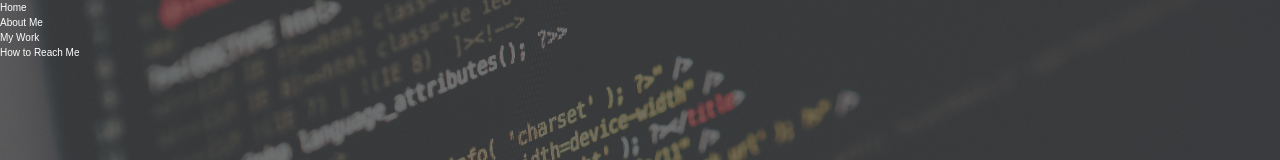
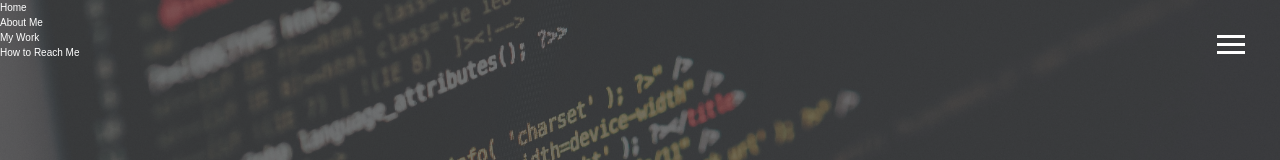
Before and after one commit to SwastikSonkusare/Portfolio-Website, a React (Create React App) app: page / in a window 1280 px wide. Shown: the top 160 px of the page. Built offline with nearby package versions, Linux system fonts and the light colour scheme.

Commit message:
added: menu button

```diff
--- a/src/components/Header/Header.js
+++ b/src/components/Header/Header.js
@@ -1,4 +1,4 @@
-import React from "react";
+import React, { useRef, useState } from "react";
 import { Link } from "react-router-dom";
 
 import { liItems } from "../../assets/data";
@@ -6,19 +6,49 @@ import { liItems } from "../../assets/data";
 import "./Header.scss";
 
 const Header = () => {
+  const menuBtnRef = useRef();
+  const menuRef = useRef();
+  const menuNavRef = useRef();
+  const menuBrandingRef = useRef();
+  const menuNavItems = document.querySelectorAll(".menu__nav-item");
+
+  const [showMenu, setShowMenu] = useState(false);
+
+  const toggleMenu = () => {
+    if (!showMenu) {
+      menuBtnRef.current.classList.add("close");
+      menuRef.current.classList.add("show");
+      menuNavRef.current.classList.add("show");
+      menuBrandingRef.current.classList.add("show");
+
+      menuNavItems.forEach((item) => item.classList.add("show"));
+
+      setShowMenu(true);
+    } else {
+      menuBtnRef.current.classList.remove("close");
+      menuRef.current.classList.remove("show");
+      menuNavRef.current.classList.remove("show");
+      menuBrandingRef.current.classList.remove("show");
+
+      menuNavItems.forEach((item) => item.classList.remove("show"));
+
+      setShowMenu(false);
+    }
+  };
+
   return (
     <header className="header">
-      <div className="header__menu-btn">
+      <div className="header__menu-btn" ref={menuBtnRef} onClick={toggleMenu}>
         <div className="header__btn-line"></div>
         <div className="header__btn-line"></div>
         <div className="header__btn-line"></div>
       </div>
 
-      <nav className="menu">
-        <div className="menu__branding">
+      <nav className="menu" ref={menuRef}>
+        <div className="menu__branding" ref={menuBrandingRef}>
           <div className="menu__portrait"></div>
         </div>
-        <ul className="menu__nav">
+        <ul className="menu__nav" ref={menuNavRef}>
           {liItems.map((item) => (
             <li className="menu__nav-item">
               <Link to="/" className="menu__nav-link">
--- a/src/components/Header/Header.scss
+++ b/src/components/Header/Header.scss
@@ -1,4 +1,5 @@
 @import "../../sass/variables";
+@import "../../sass/mixin";
 
 .header {
   position: fixed;
@@ -6,9 +7,48 @@
   width: 100%;
 
   &__menu-btn {
+    position: absolute;
+    z-index: 3;
+    top: 35px;
+    right: 35px;
+    cursor: pointer;
+    @include easeOut;
+
+    &:hover {
+      .header__btn-line {
+        &:nth-child(1) {
+          transform: translateY(-3px);
+        }
+
+        &:nth-child(3) {
+          transform: translateY(3px);
+        }
+      }
+    }
+
+    &.close {
+      transform: rotate(180deg);
+
+      .header__btn-line {
+        &:nth-child(1) {
+          transform: rotate(45deg) translate(5px, 5px);
+        }
+        &:nth-child(2) {
+          opacity: 0;
+        }
+        &:nth-child(3) {
+          transform: rotate(-45deg) translate(7px, -6px);
+        }
+      }
+    }
   }
 
   &__btn-line {
+    width: 28px;
+    height: 3px;
+    margin: 0 0 5px 0;
+    background: #fff;
+    @include easeOut;
   }
 }
 
--- a/src/components/Home/Home.scss
+++ b/src/components/Home/Home.scss
@@ -24,7 +24,7 @@
   &__sub-heading {
     margin-bottom: 2rem;
     padding: 0.2rem 1rem;
-    background: rgba(lighten($primary-color, 2), 0.5);
+    background: rgba(lighten($primary-color, 2), 0.3);
   }
 
   &__icons {
```
